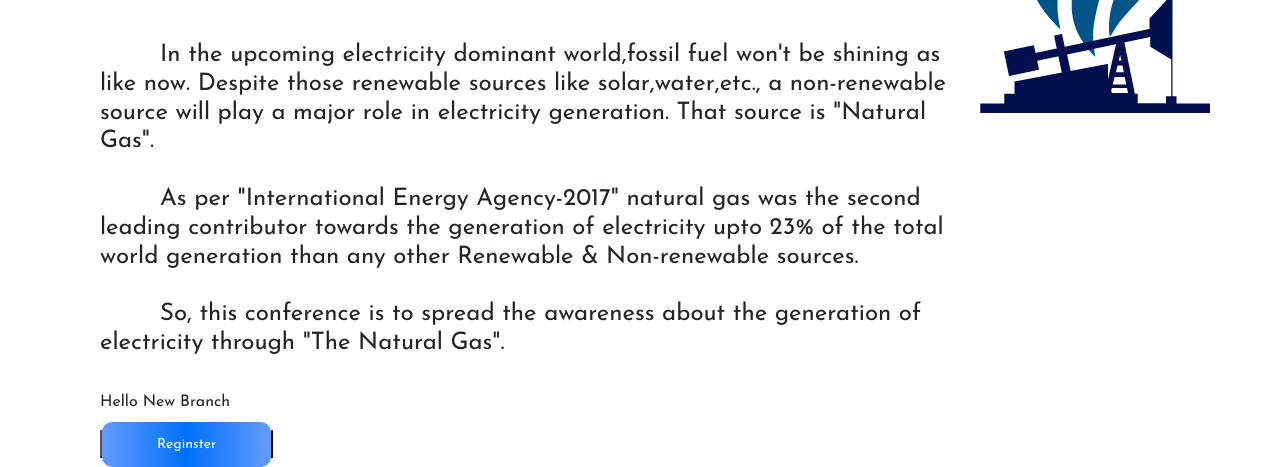
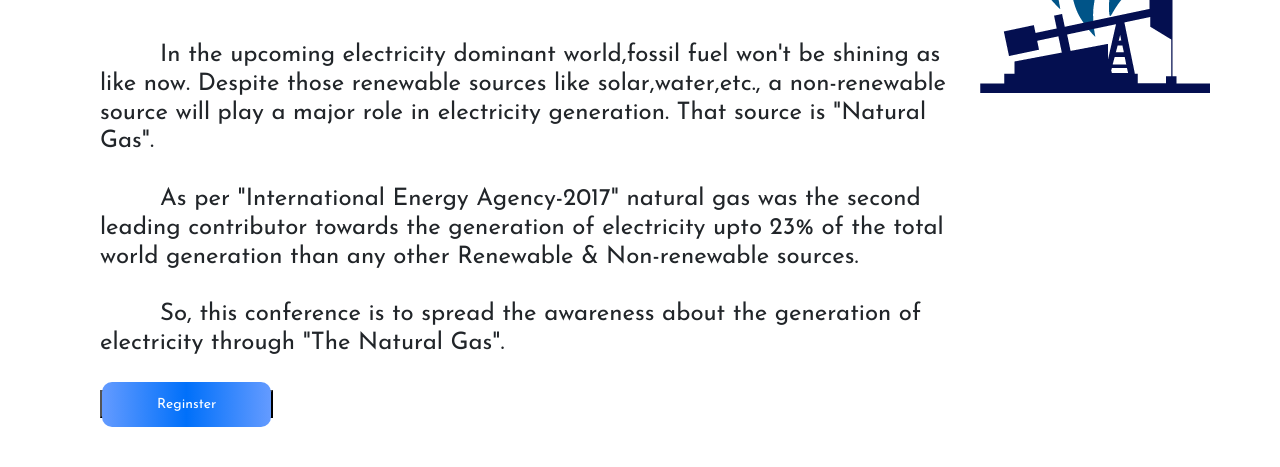
Before and after one commit to atanu12/Seminor, a plain HTML site: page index.html in a window 1280 px wide. Shown: the part 581-1048 px from the top of the page. After the commit the page ends 1008 px from the top, so only its background shows below. Drawn offline with Linux system fonts and the light colour scheme.

Commit message:
no need of p tag - just remove it

```diff
--- a/index.html
+++ b/index.html
@@ -40,7 +40,6 @@
 
     <span style="padding-left :60px"></span>So, this conference is to spread the awareness about the generation of electricity through "The Natural Gas".</h4><br>
 
-    <p>Hello New Branch</p>
    <button>
     <a href="https://forms.gle/dqm1UmCA2PAgT1aP7" target="_blank">Reginster</a>
    </button>
```
